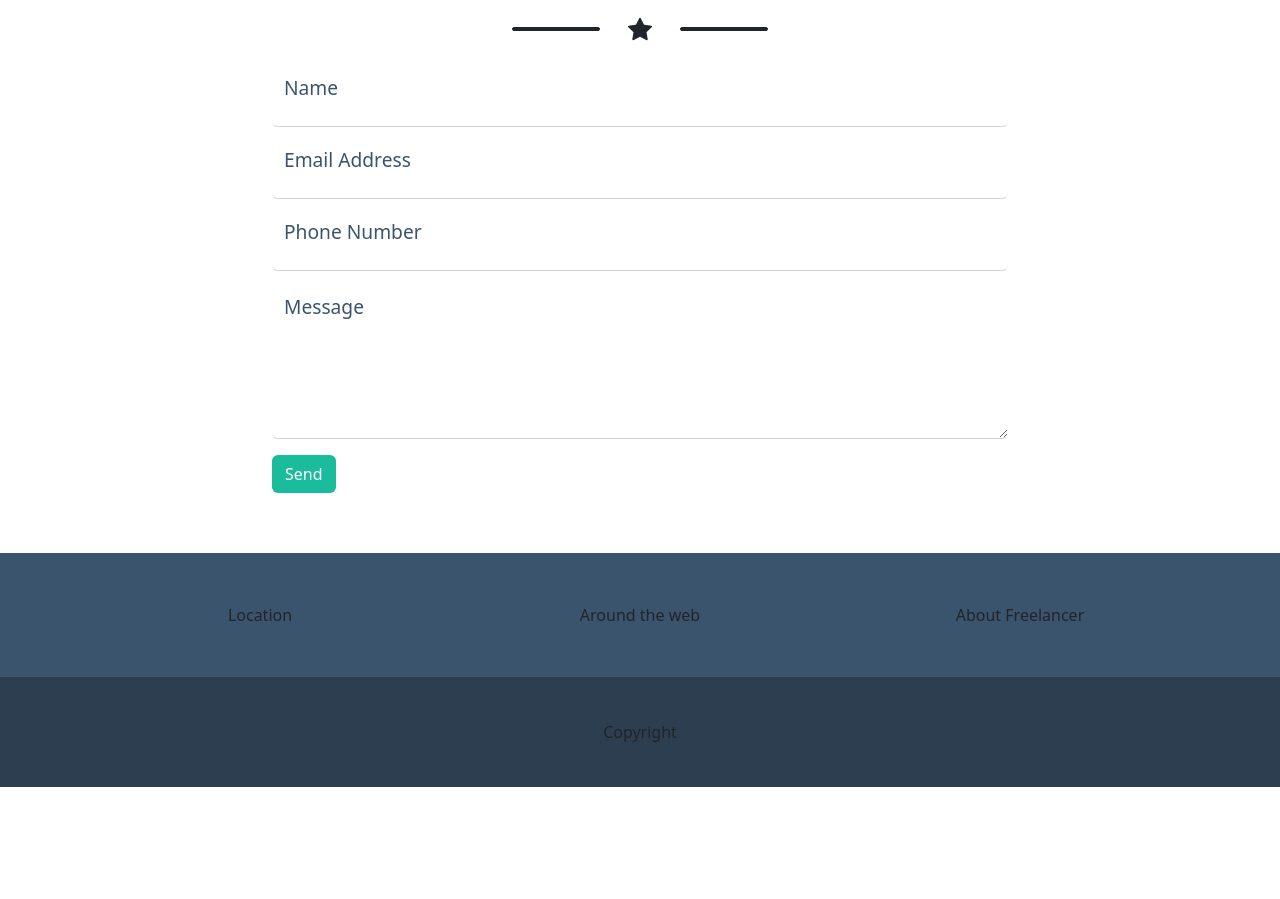
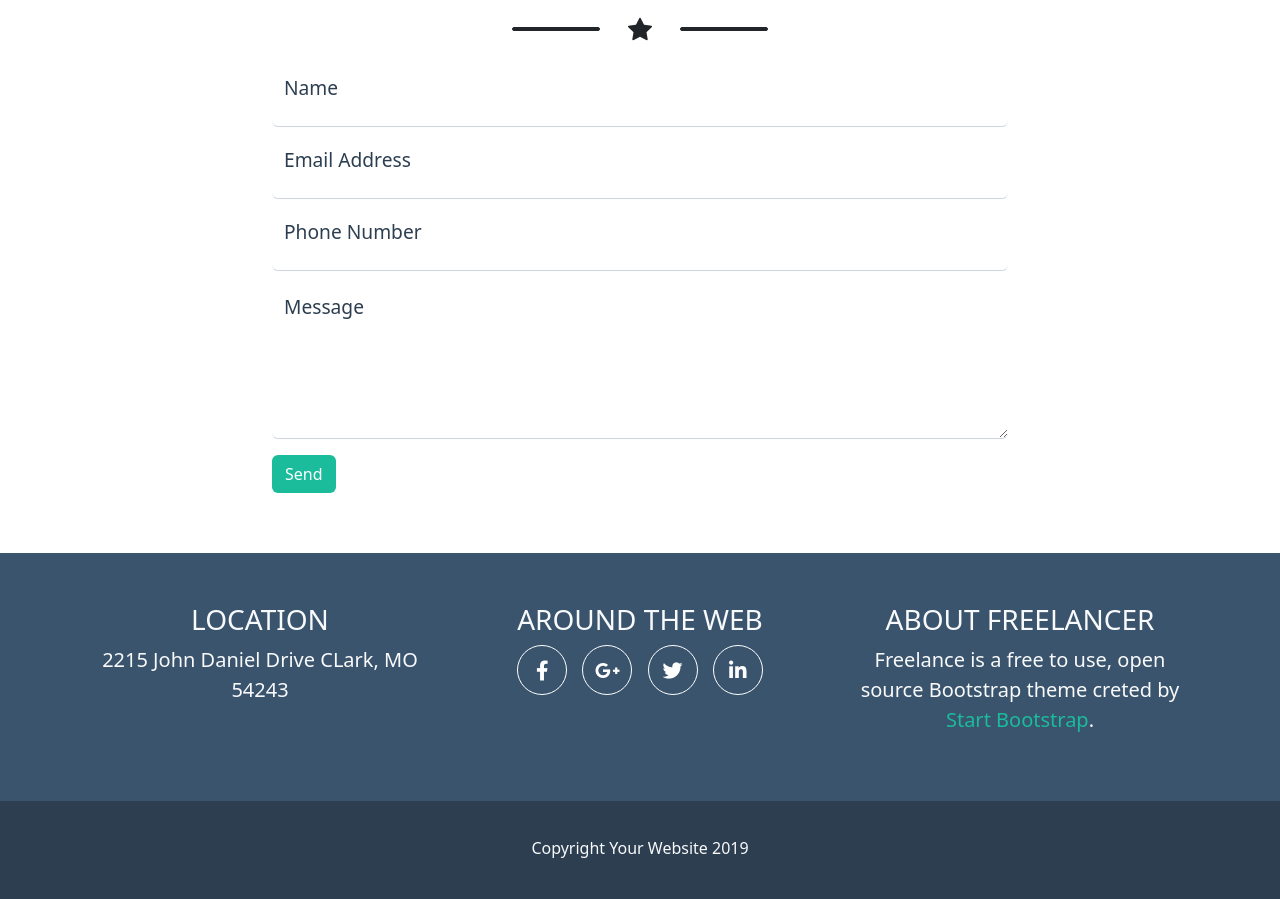
Before and after one commit to clmb00/html-css-bootstrap-freelancer, a plain HTML site: page index.html in a window 1280 px wide. Shown: the part 2162-3061 px from the top of the page. Before the commit the page ends 2949 px from the top, so only its background shows below. Drawn offline with nearby package versions, Linux system fonts and the light colour scheme.

Commit message:
[ADD] footer

```diff
--- a/css/style.css
+++ b/css/style.css
@@ -80,8 +80,12 @@ header nav .my_ham_menu{
 }
 
 #contact-me form .mb-3>*::placeholder{
-  color: #3A546D;
+  color: #2C3E50;
   font-size: 1.2rem;
+}
+
+#contact-me .my_no_shadow{
+  box-shadow: none;
 }
 
 #contact-me .my_btn{
@@ -95,11 +99,36 @@ header nav .my_ham_menu{
   background-color: #3A546D;
 }
 
+#footer-top .my_logos a{
+  display: inline-block;
+  width: 50px;
+  height: 50px;
+  line-height: 50px;
+  border: 1px solid white;
+  border-radius: 50%;
+  margin: 0px 5px;
+  color: white;
+}
+
+#footer-top .my_logos a:hover{
+  color: #1ABC9C;
+  background-color: white;
+}
+
+#footer-top .col:last-of-type p a{
+  color: #1ABC9C;
+  text-decoration: none;
+}
+
+#footer-top .col:last-of-type p a:hover{
+  text-decoration: underline;
+}
+
 #footer-down{
   background-color: #2C3E50;
   height: 110px;
 }
 
-#footer-down div{
-  line-height: 110px;
+#footer-down p{
+  line-height: calc(110px - 1rem);
 }
--- a/index.html
+++ b/index.html
@@ -158,16 +158,16 @@
             </div>
             <form class="text-start">
               <div class="mb-3">
-                <input type="text" class="form-control" id="InputName" placeholder="Name">
+                <input type="text" class="form-control my_no_shadow" id="InputName" placeholder="Name">
               </div>
               <div class="mb-3">
-                <input type="email" class="form-control" id="InputEmail" placeholder="Email Address">
+                <input type="email" class="form-control my_no_shadow" id="InputEmail" placeholder="Email Address">
               </div>
               <div class="mb-3">
-                <input type="text" class="form-control" id="InputNumber" placeholder="Phone Number">
+                <input type="text" class="form-control my_no_shadow" id="InputNumber" placeholder="Phone Number">
               </div>
               <div class="mb-3">
-                <textarea class="form-control" id="InputMessage" cols="30" rows="5" placeholder="Message"></textarea>
+                <textarea class="form-control my_no_shadow" id="InputMessage" cols="30" rows="5" placeholder="Message"></textarea>
               </div>
               <button type="submit" class="btn my_btn">Send</button>
             </form>
@@ -178,18 +178,40 @@
 
   </main>
 
-  <footer class="text-center">
+  <footer class="text-center text-light">
     <div id="footer-top">
       <div class="container">
-        <div class="row row-cols-1 row-cols-md-3">
-          <div class="col">Location</div>
-          <div class="col">Around the web</div>
-          <div class="col">About Freelancer</div>
+        <div class="row row-cols-1 row-cols-md-3 gy-4">
+          <div class="col">
+            <h3 class="text-uppercase">Location</h3>
+            <p class="fs-5">2215 John Daniel Drive CLark, MO 54243</p>
+          </div>
+          <div class="col">
+            <h3 class="text-uppercase">Around the web</h3>
+            <div class="fs-5 my_logos">
+              <a href="#">
+                <i class="fa-brands fa-facebook-f"></i>
+              </a>
+              <a href="#">
+                <i class="fa-brands fa-google-plus-g"></i>
+              </a>
+              <a href="#">
+                <i class="fa-brands fa-twitter"></i>
+              </a>
+              <a href="#">
+                <i class="fa-brands fa-linkedin-in"></i>
+              </a>
+            </div>
+          </div>
+          <div class="col">
+            <h3 class="text-uppercase">About Freelancer</h3>
+            <p class="fs-5">Freelance is a free to use, open source Bootstrap theme creted by <a href="#">Start Bootstrap</a>.</p>
+          </div>
         </div>
       </div>
     </div>
     <div id="footer-down">
-      <div>Copyright</div>
+      <p>Copyright Your Website 2019</p>
     </div>
   </footer>
 
```
